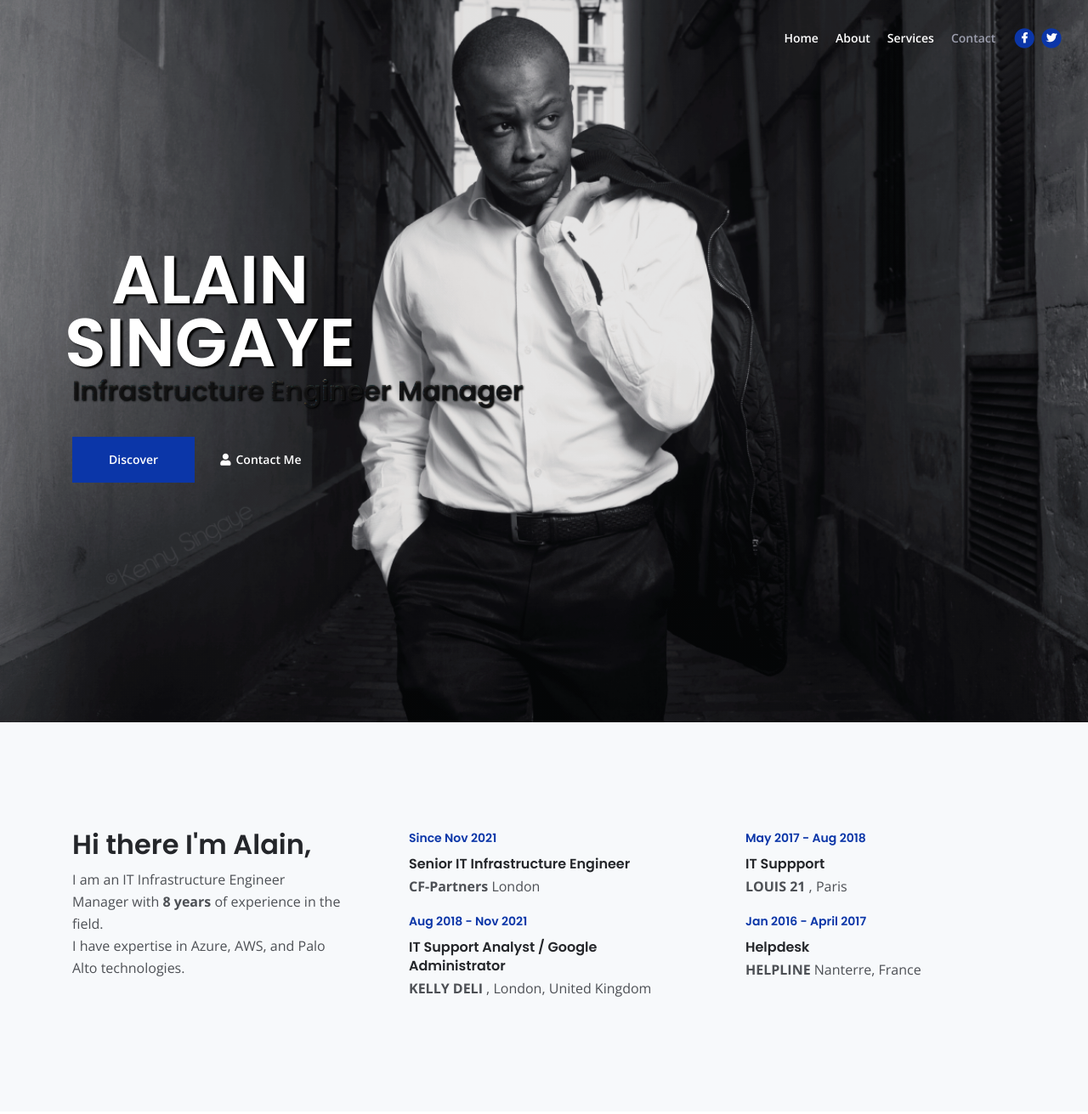
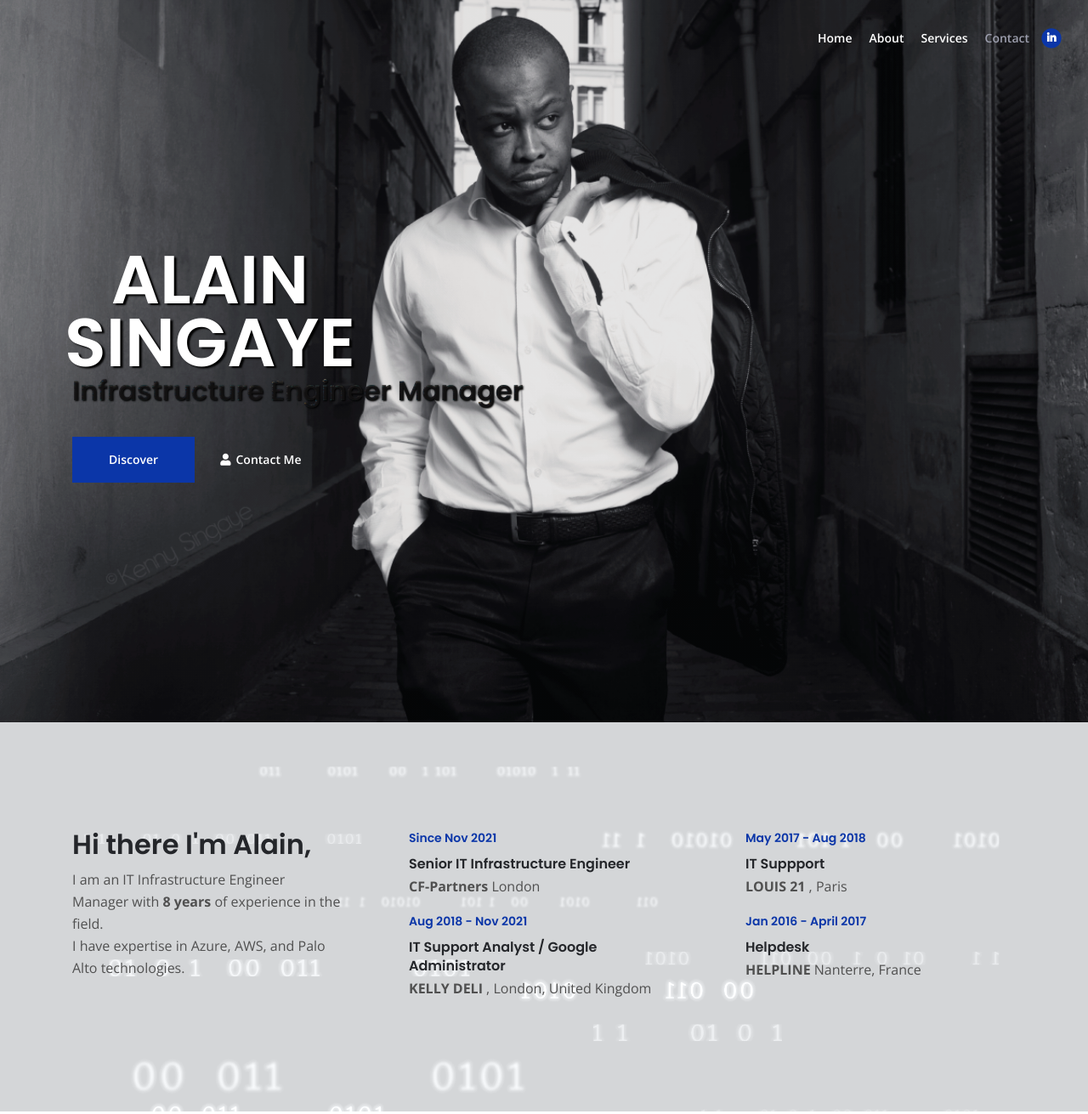
Before and after one commit to KevinSingaye/alainwebsite, a plain HTML site: page index.html in a window 1280 px wide. Shown: the top 1311 px of the page at 85% size. Drawn offline with nearby package versions, Linux system fonts and the light colour scheme.

Commit message:
ajout background image

```diff
--- a/css/styles.css
+++ b/css/styles.css
@@ -565,7 +565,7 @@ input[type='checkbox'] {
 	background-size: 100%;
 
 	-webkit-background-clip: text;
-	color: rgba(222, 214, 214, 0.08);
+	color: rgba(215, 206, 206, 0.08);
 	animation: zoomout 5s ease 500ms forwards;
 
   }
@@ -609,9 +609,24 @@ input[type='checkbox'] {
 /*****************/
 /*     About     */
 /*****************/
+
+#about {
+	background-image: url('../images/rm373batch9-033.jpg');
+background-repeat: no-repeat;
+	background-size:cover;
+	background-blend-mode:luminosity;
+	animation: zoomin 5s ease 500ms forwards;
+
+}
+
+#about p {
+	color:#505050 ;
+}
+
 .basic-1 {
 	padding-top: 7.75rem;
 	padding-bottom: 5.25rem;
+
 }
 
 .basic-1 .text-container {
--- a/index.html
+++ b/index.html
@@ -76,17 +76,10 @@
                         <a class="nav-link page-scroll" href="#contact">Contact</a>
                     </li>
                 </ul>
-                <span class="nav-item social-icons">
                     <span class="fa-stack">
                         <a href="#your-link">
                             <i class="fas fa-circle fa-stack-2x"></i>
-                            <i class="fab fa-facebook-f fa-stack-1x"></i>
-                        </a>
-                    </span>
-                    <span class="fa-stack">
-                        <a href="#your-link">
-                            <i class="fas fa-circle fa-stack-2x"></i>
-                            <i class="fab fa-twitter fa-stack-1x"></i>
+                            <i class="fab fa-linkedin-in fa-stack-1x"></i>
                         </a>
                     </span>
                 </span>
```
Also changed, not shown: images/rm373batch9-033.jpg (added), images/wallpapers solution.jpg (added).
